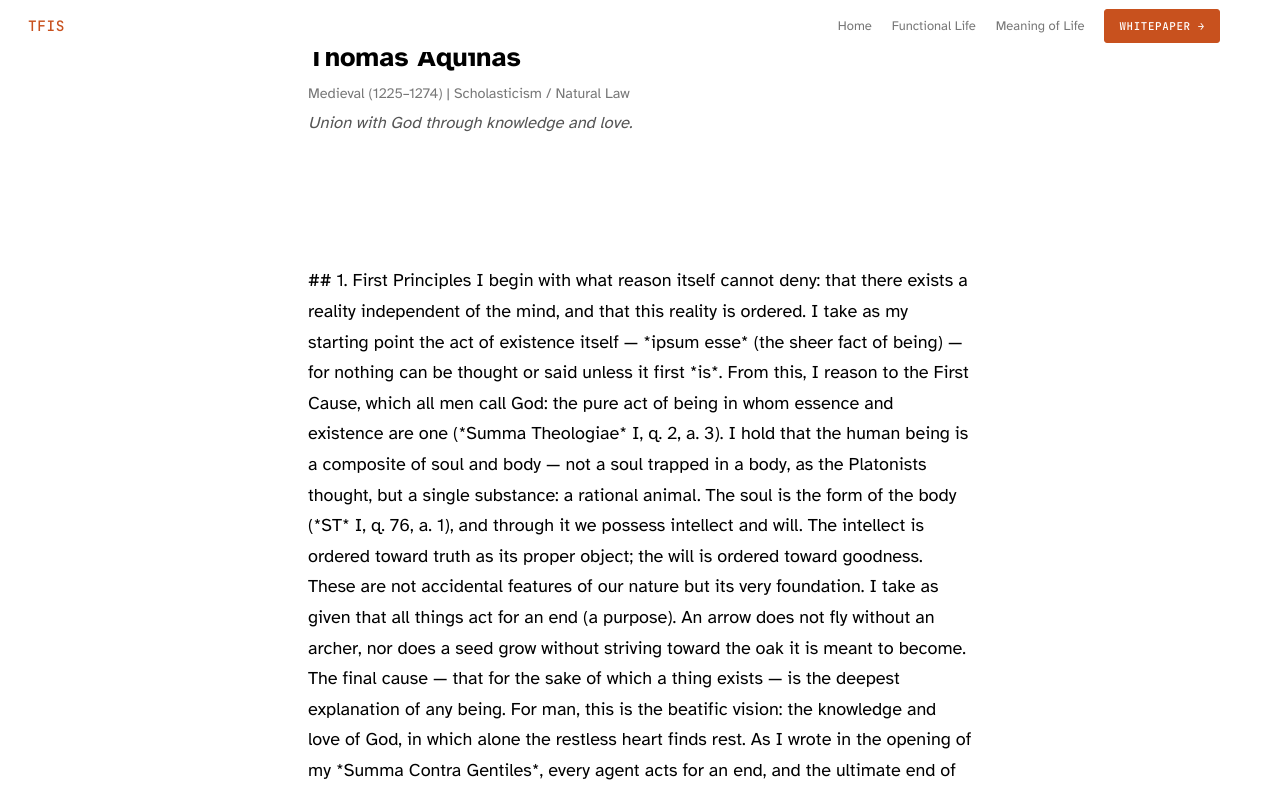
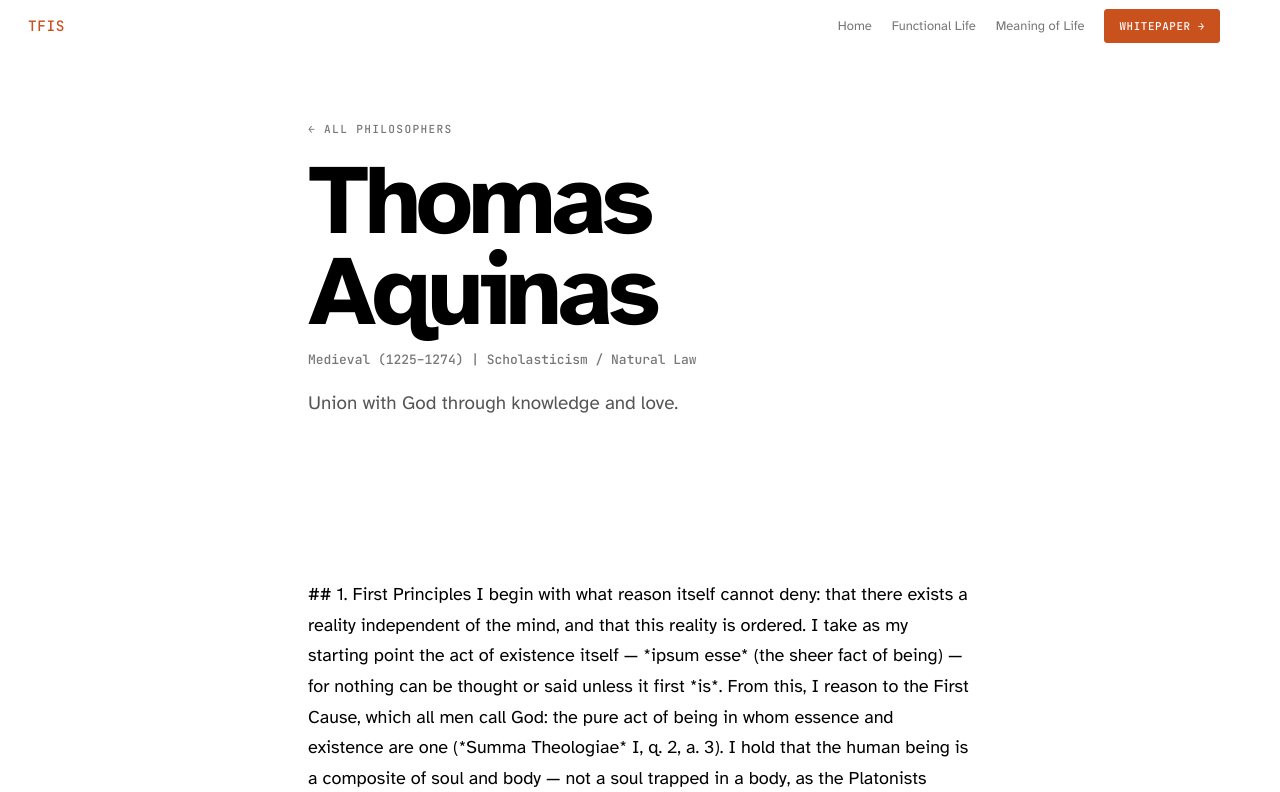
Before and after one commit to khalilhimura/tfis-website, an Astro site: page /philosophers/aquinas in a window 1280 px wide. Shown: the top 792 px of the page. Built offline with nearby package versions, Linux system fonts and the light colour scheme; Astro itself is replaced by a stand-in of ours.

Commit message:
fix: philosopher page hero section with ample top margin
- Added .philosopher-hero with 120px top padding (clears fixed nav)
- Using h1 for philosopher name (matching hero scale)
- Styled era line with mono font, .72rem, g400 color
- Summary styled at 1.05rem, g600, 58ch max-width
- Content section follows with standard spacing after hero

```diff
--- a/public/shared.css
+++ b/public/shared.css
@@ -162,6 +162,13 @@ section h4{font-size:.85rem;font-weight:var(--w-bold);margin-bottom:6px;margin-t
 section p{font-size:.92rem;color:var(--g800);margin-bottom:18px;max-width:62ch}
 section p:last-child{margin-bottom:0}
 .muted{color:var(--g500);font-size:var(--fs-small)}
+
+/* ─── PHILOSOPHER HERO ─── */
+.philosopher-hero{padding:120px 0 60px}
+.philosopher-hero h1{font-size:var(--fs-h1);font-weight:var(--w-bold);letter-spacing:-.045em;line-height:.92;margin-bottom:12px}
+.philosopher-hero h1 em{font-style:normal;color:var(--accent)}
+.philosopher-era{font-family:var(--mono);font-size:.72rem;color:var(--g400);margin-bottom:16px}
+.philosopher-summary{font-size:1.05rem;color:var(--g600);line-height:1.7;max-width:58ch;margin-bottom:0}
 
 /* ─── MARKDOWN CONTENT (philosopher pages) ─── */
 .philosopher-content h2{font-size:var(--fs-h2);font-weight:var(--w-bold);letter-spacing:-.025em;line-height:var(--lh-tight);margin-bottom:20px;margin-top:48px}
--- a/src/pages/philosophers/[...slug].astro
+++ b/src/pages/philosophers/[...slug].astro
@@ -18,16 +18,16 @@ const { data } = entry;
 ---
 
 <BaseLayout title={`${data.philosopher} · TFIS`} description={data.summary} page="philosophers" ogType="article" ogTitle={`${data.philosopher} on the Meaning of Life`} ogDescription={data.summary}>
-  <article>
+  <section class="philosopher-hero">
     <div class="container">
       <p class="num-stamp">
         <a href="/philosophers/" style="color:var(--g400);text-decoration:none">← All Philosophers</a>
       </p>
-      <h2>{data.philosopher}</h2>
-      <p class="muted" style="margin-bottom:4px;font-size:.8rem">{data.era}</p>
-      <p style="font-size:.92rem;color:var(--g600);margin-bottom:28px;font-style:italic;max-width:52ch">{data.summary}</p>
+      <h1>{data.philosopher}</h1>
+      <p class="philosopher-era">{data.era}</p>
+      <p class="philosopher-summary">{data.summary}</p>
     </div>
-  </article>
+  </section>
   <section class="philosopher-content">
     <div class="container">
       <Fragment set:html={renderedContent} />
--- a/src/styles/shared.css
+++ b/src/styles/shared.css
@@ -162,6 +162,13 @@ section h4{font-size:.85rem;font-weight:var(--w-bold);margin-bottom:6px;margin-t
 section p{font-size:.92rem;color:var(--g800);margin-bottom:18px;max-width:62ch}
 section p:last-child{margin-bottom:0}
 .muted{color:var(--g500);font-size:var(--fs-small)}
+
+/* ─── PHILOSOPHER HERO ─── */
+.philosopher-hero{padding:120px 0 60px}
+.philosopher-hero h1{font-size:var(--fs-h1);font-weight:var(--w-bold);letter-spacing:-.045em;line-height:.92;margin-bottom:12px}
+.philosopher-hero h1 em{font-style:normal;color:var(--accent)}
+.philosopher-era{font-family:var(--mono);font-size:.72rem;color:var(--g400);margin-bottom:16px}
+.philosopher-summary{font-size:1.05rem;color:var(--g600);line-height:1.7;max-width:58ch;margin-bottom:0}
 
 /* ─── MARKDOWN CONTENT (philosopher pages) ─── */
 .philosopher-content h2{font-size:var(--fs-h2);font-weight:var(--w-bold);letter-spacing:-.025em;line-height:var(--lh-tight);margin-bottom:20px;margin-top:48px}
```
